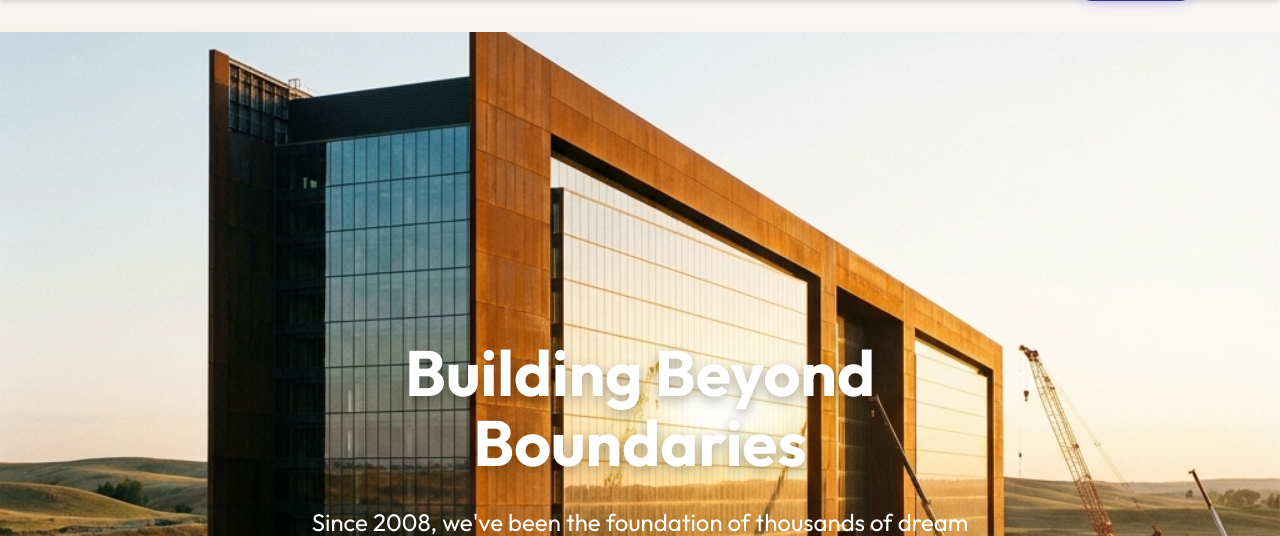
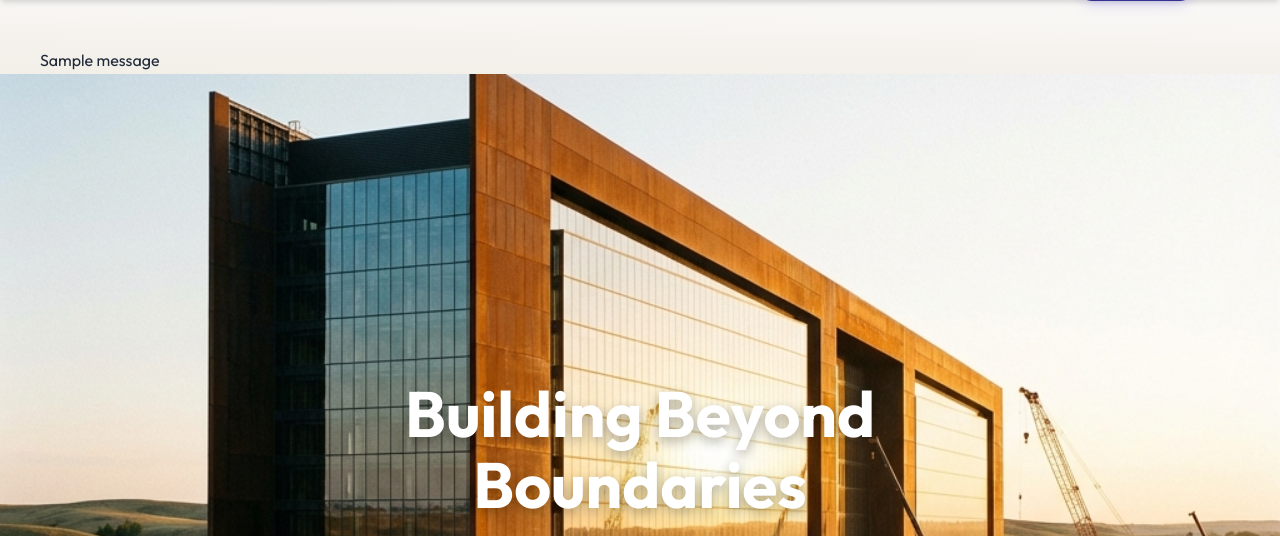
Before and after one commit to Abhi-96K/maulitraders, a Django app: page /about/ in a window 1280 px wide. Shown: the part 57-593 px from the top of the page. Run offline with Django 5.2, Linux system fonts and the light colour scheme; tables that the repository leaves empty hold one stand-in row (values such as "Sample post"); one stand-in notice (Sample message) is shown.

Commit message:
Fix 500 error on checkout and missing POS messages

```diff
--- a/core/templates/core/base.html
+++ b/core/templates/core/base.html
@@ -139,6 +139,15 @@
     </header>
 
     <main class="main-content">
+        {% if messages %}
+        <div class="container" style="margin-top: 1rem;">
+            {% for message in messages %}
+            <div class="alert alert-{% if message.tags == 'error' %}danger{% else %}{{ message.tags }}{% endif %}">
+                {{ message }}
+            </div>
+            {% endfor %}
+        </div>
+        {% endif %}
         {% block content %}{% endblock %}
     </main>
 
--- a/orders/cart.py
+++ b/orders/cart.py
@@ -39,6 +39,12 @@ class Cart(object):
             cart[str(product.id)]['product'] = product
 
         for item in cart.values():
+            if 'product' not in item:
+                # Skip items whose product has been deleted from DB
+                continue
+            item['price'] = Decimal(item['price'])
+            item['total_price'] = item['price'] * item['quantity']
+            yield item
             item['price'] = Decimal(item['price'])
             item['total_price'] = item['price'] * item['quantity']
             yield item
```
